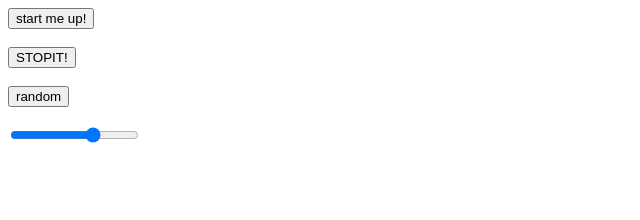
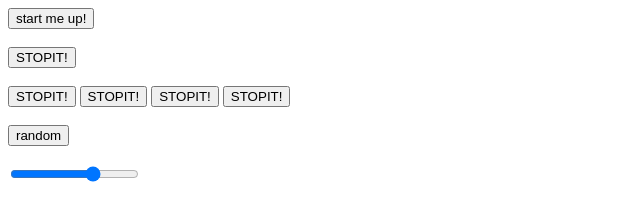
Before and after one commit to ff-rm/1002, a plain HTML site: page index.html in a window 1280 px wide. Shown: the whole page, without its empty margins (0-640 px from the left). Drawn offline with nearby package versions, Linux system fonts and the light colour scheme.

Commit message:
Se agregaron nuevos controles

```diff
--- a/index.html
+++ b/index.html
@@ -16,6 +16,12 @@
 <button onclick="stopbuttonfunction()">STOPIT!</button>
 <br>
 <br>
+<button onclick="sinebuttonfunction()">STOPIT!</button>
+<button onclick="squarebuttonfunction()">STOPIT!</button>
+<button onclick="trianglebuttonfunction()">STOPIT!</button>
+<button onclick="sawtoothbuttonfunction()">STOPIT!</button>
+<br>
+<br>
 <button onclick="randombaseFreq()">random</button>
 <br>
 <br>
--- a/oscs.js
+++ b/oscs.js
@@ -25,19 +25,37 @@ function stopbuttonfunction() {
   for(o of osciladores){
     o.volume.rampTo(-Infinity, 3);
     // o.stop(); //ver como hacer que se detenga después e que termine la rampa para evitar corte de Audio
-};
+}
 };
 
 function randombaseFreq(){
   var freq = Math.random() * (100 - 20) + 20; //reemplazar por una de las variables del XYZ
-  console.log(freq);
   var paneo = Math.random() * 2 - 1; //reemplazar por una de las variables del XYZ
-  console.log(paneo);
   for(o of osciladores){
     o.frequency.rampTo(freq, 1);
-    o.type = "triangle";
-    console.log(o.type);
     pan.pan.rampTo(paneo, 0.5);
 
   }
+};
+
+function sinebuttonfunction(){
+	for(o of osciladores){
+		o.type = "sine";
+	}
+};
+
+function trianglebuttonfunction(){
+	for(o of osciladores){
+		o.type = "triangle";
+	};
+function squarebuttonfunction(){
+	for(o of osciladores){
+		o.type = "square";
+	}
+};
+
+function sawtoothbuttonfunction(){
+	for(o of osciladores){
+		o.type = "sawtooth"
+	}
 }
```
